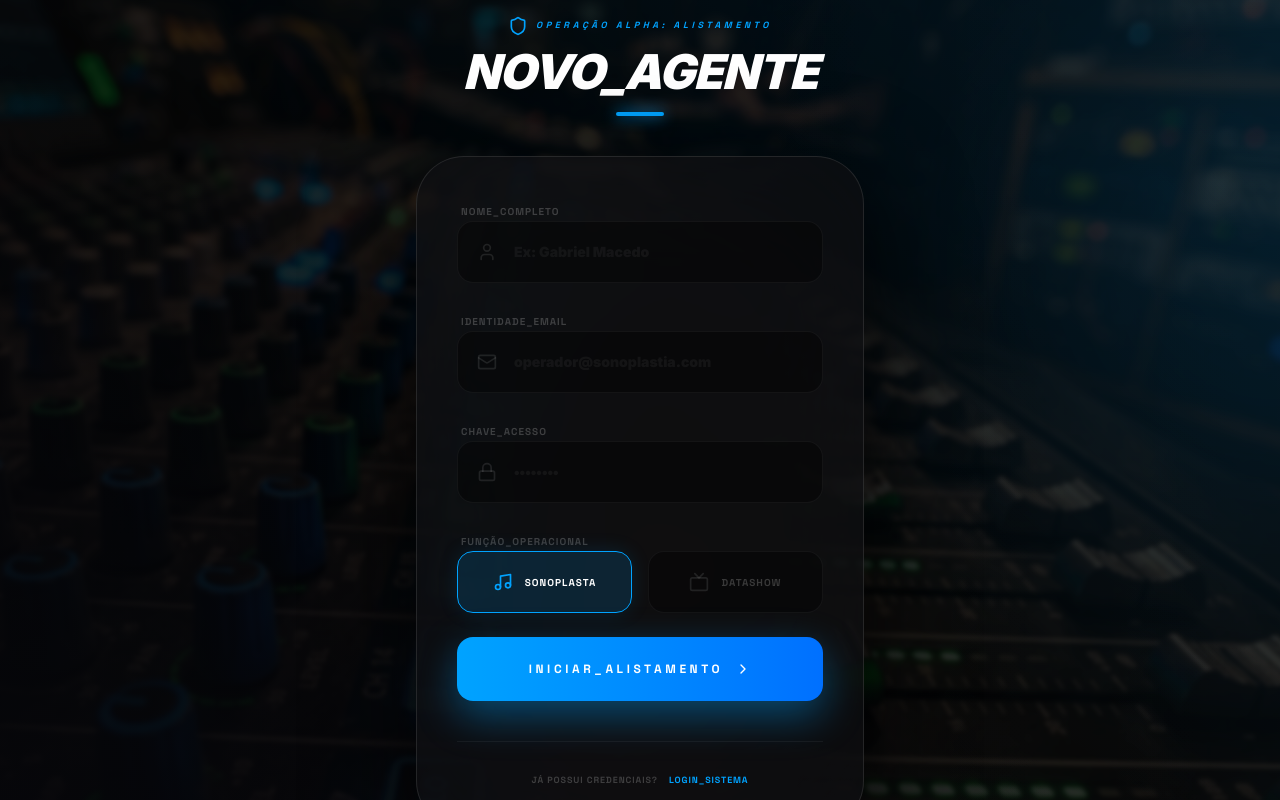
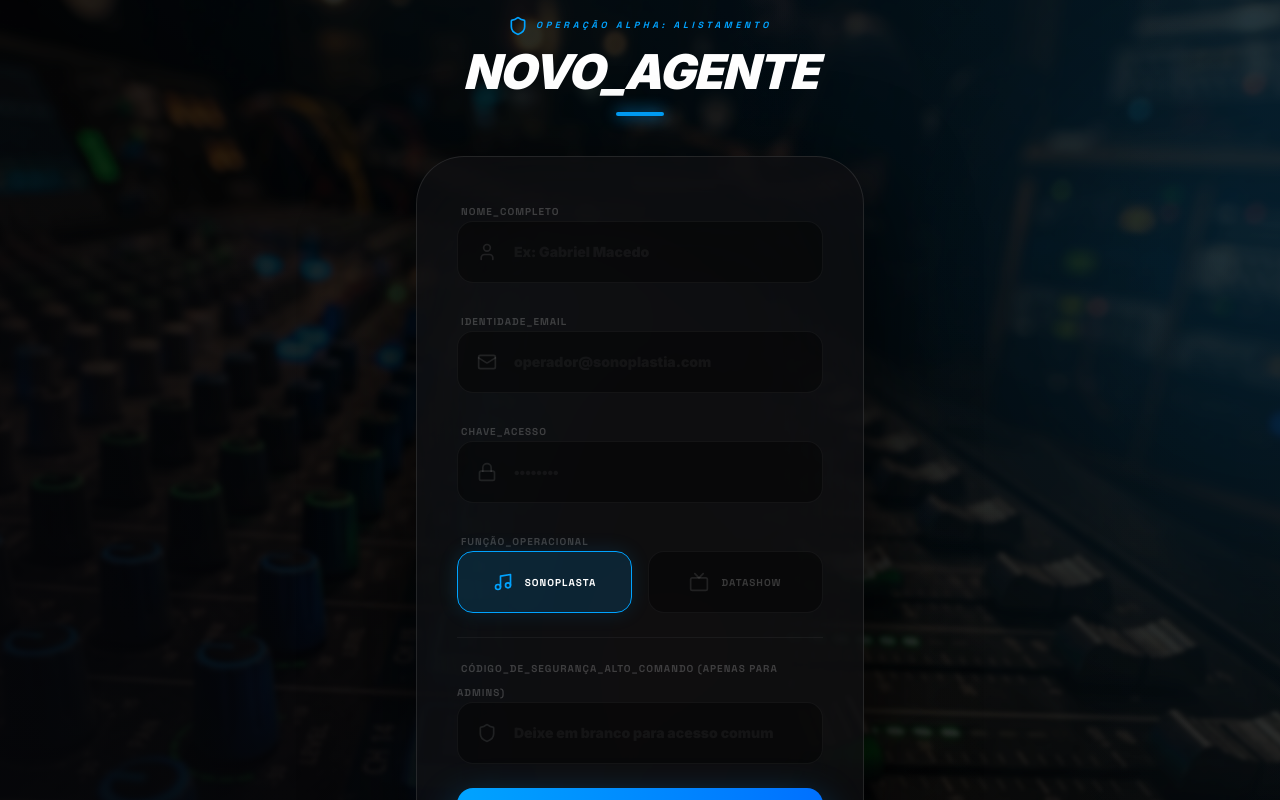
Before and after one commit to sonoplastiadelrey-creator/APP---SONOPLASTIA, a Next.js app: page /cadastro in a window 1280 px wide. Shown: the top 800 px of the page. Built offline with nearby package versions, Linux system fonts and the light colour scheme; no server answers.

Commit message:
feat: add registration page with Supabase authentication and cinematic UI components

```diff
--- a/app/cadastro/page.tsx
+++ b/app/cadastro/page.tsx
@@ -38,6 +38,7 @@ export default function CadastroPage() {
   const [loading, setLoading] = useState(false);
   const [success, setSuccess] = useState(false);
   const [error, setError] = useState<string | null>(null);
+  const [adminCode, setAdminCode] = useState('');
 
   const handleSignUp = async (e: React.FormEvent) => {
     e.preventDefault();
@@ -46,12 +47,13 @@ export default function CadastroPage() {
 
     try {
       const { data, error: signUpError } = await supabase.auth.signUp({
-        email,
-        password,
+        email: email.trim().toLowerCase(),
+        password: password.trim(),
         options: {
           data: {
             nome,
-            funcao
+            funcao,
+            admin_code: adminCode.trim() || undefined
           }
         }
       });
@@ -200,6 +202,18 @@ export default function CadastroPage() {
                 </div>
               </div>
 
+              <div className="pt-4 border-t border-white/5">
+                <InputGroup
+                  label="CÓDIGO_DE_SEGURANÇA_ALTO_COMANDO (Apenas para Admins)"
+                  icon={Shield}
+                  type="password"
+                  value={adminCode}
+                  onChange={setAdminCode}
+                  placeholder="Deixe em branco para acesso comum"
+                  required={false}
+                />
+              </div>
+
               {error && (
                 <motion.div
                   initial={{ opacity: 0, scale: 0.9 }}
@@ -243,7 +257,7 @@ export default function CadastroPage() {
   );
 }
 
-function InputGroup({ label, icon: Icon, type, value, onChange, placeholder }: any) {
+function InputGroup({ label, icon: Icon, type, value, onChange, placeholder, required = true }: any) {
   return (
     <div className="space-y-3">
       <label className="text-white/20 font-mono text-[10px] font-black uppercase tracking-widest ml-1">{label}</label>
@@ -251,7 +265,7 @@ function InputGroup({ label, icon: Icon, type, value, onChange, placeholder }: a
         <Icon className="absolute left-5 top-1/2 -translate-y-1/2 w-5 h-5 text-white/10 group-focus-within:text-[#00a3ff] transition-all" />
         <input
           type={type}
-          required
+          required={required}
           value={value}
           onChange={(e) => onChange(e.target.value)}
           placeholder={placeholder}
```
